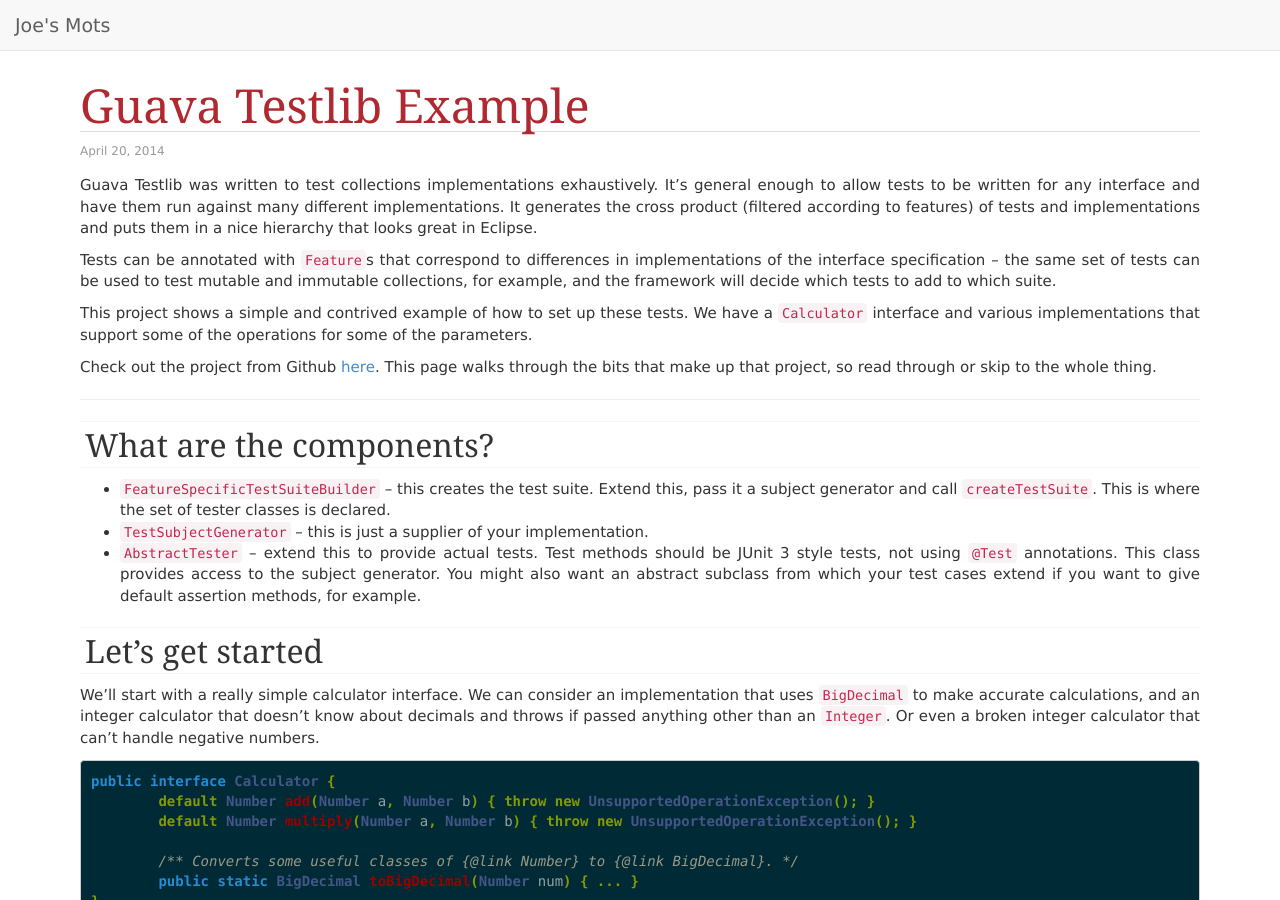
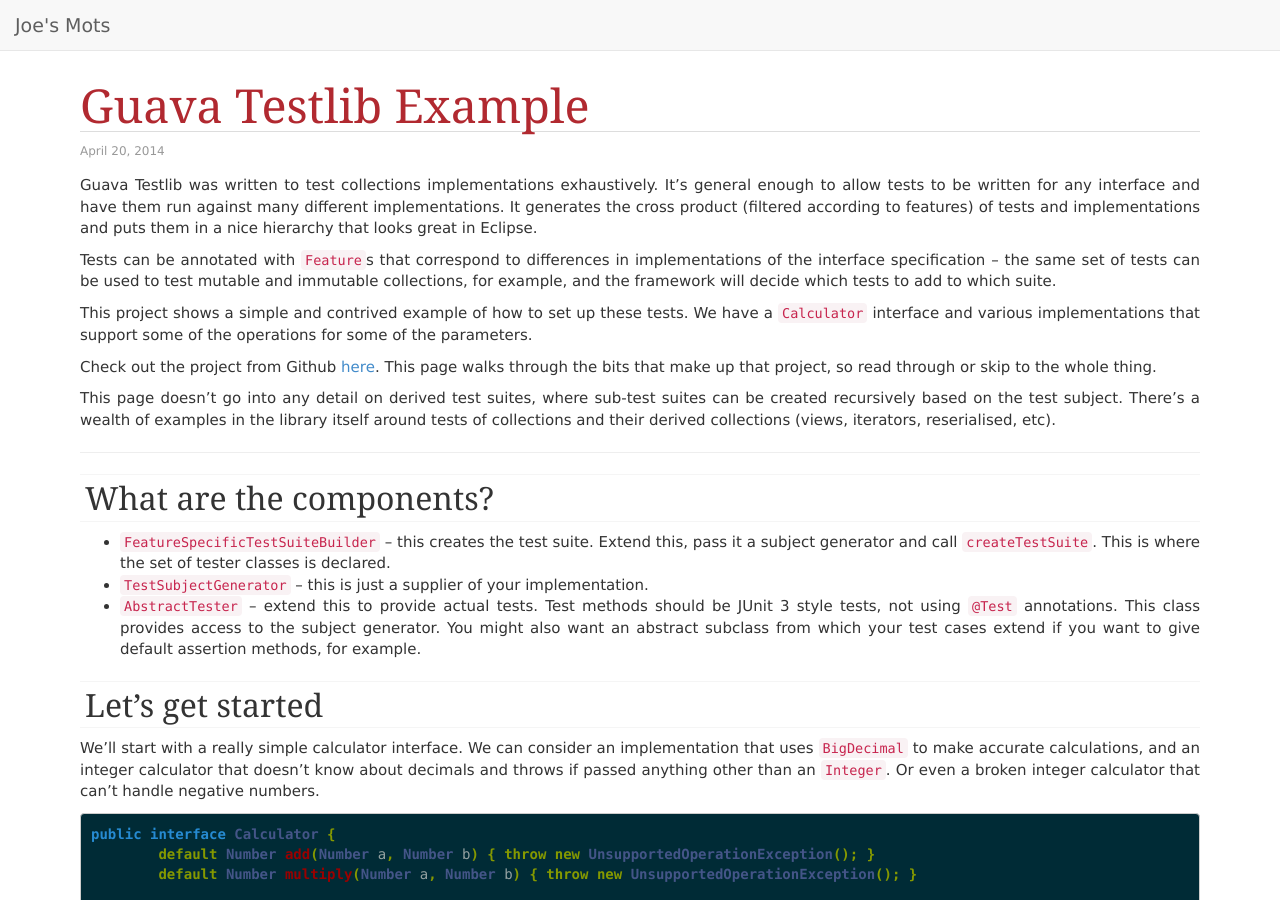
Before and after one commit to joekearney/joekearney.github.io, a Jekyll site: the page built from _posts/2014-04-20-guava-testlib-example.md, in a window 1280 px wide and 900 px high. Built offline with Jekyll 4.4.1, drawn with Linux system fonts in a browser that asks for light colours; nearby versions of some CDN libraries; some web fonts are replaced; Markdown is read by kramdown in place of the engine named in the settings.

Commit message:
point out this doesn't touch derived test suites

```diff
--- a/_posts/2014-04-20-guava-testlib-example.md
+++ b/_posts/2014-04-20-guava-testlib-example.md
@@ -19,6 +19,8 @@ Tests can be annotated with `Feature`s that correspond to differences in impleme
 This project shows a simple and contrived example of how to set up these tests. We have a `Calculator` interface and various implementations that support some of the operations for some of the parameters.
 
 Check out the project from Github [here](https://github.com/joekearney/guava-testlib-example.git). This page walks through the bits that make up that project, so read through or skip to the whole thing.
+
+This page doesn't go into any detail on derived test suites, where sub-test suites can be created recursively based on the test subject. There's a wealth of examples in the library itself around tests of collections and their derived collections (views, iterators, reserialised, etc).
 
 ***
 
```
